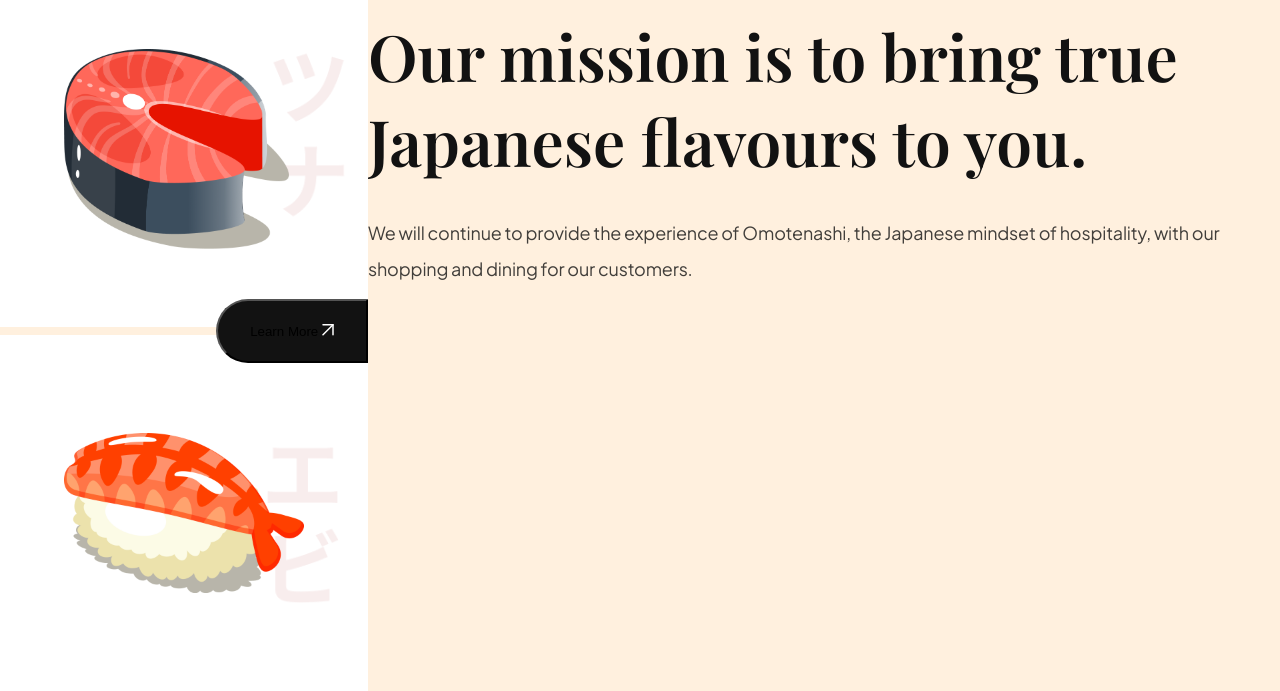
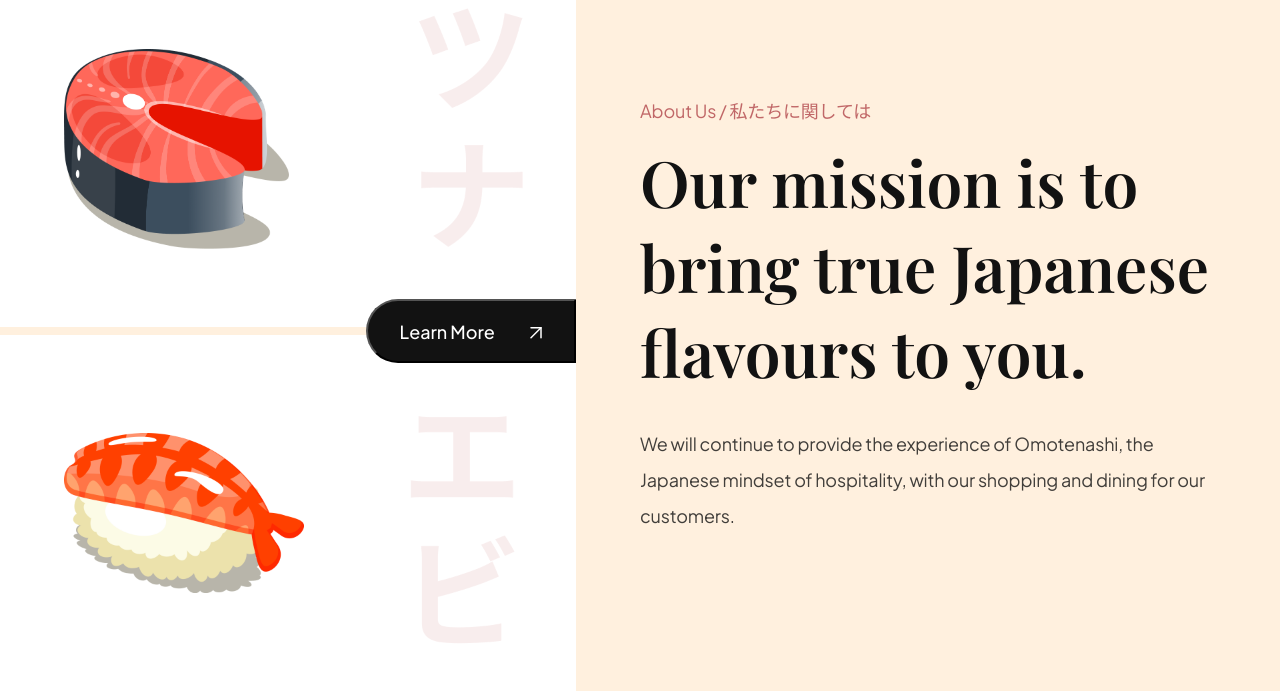
Before and after one commit to nainoaktv/bamboozled, a website built with Vite: page index.html in a window 1280 px wide. Shown: the part 823-1514 px from the top of the page. Built offline with nearby package versions, Linux system fonts and the light colour scheme.

Commit message:
complete about us section

```diff
--- a/css/sections/about.css
+++ b/css/sections/about.css
@@ -56,4 +56,27 @@
 
   background: var(--secondary-color);
   border-radius: 32px 0 0 32px;
+  outline: 0;
+
+  color: #fff;
+  font-family: var(--plus-jakarta-sans);
+  font-weight: 500;
+  font-size: 18px;
+  line-height: 23px;
+
+  cursor: pointer;
 }
+
+.about-us__button img {
+  object-fit: contain;
+  margin-left: 32px;
+}
+
+.about-us__content {
+  padding: 64px;
+
+  flex: 1;
+  display: flex;
+  justify-content: center;
+  flex-direction: column;
+}
```
